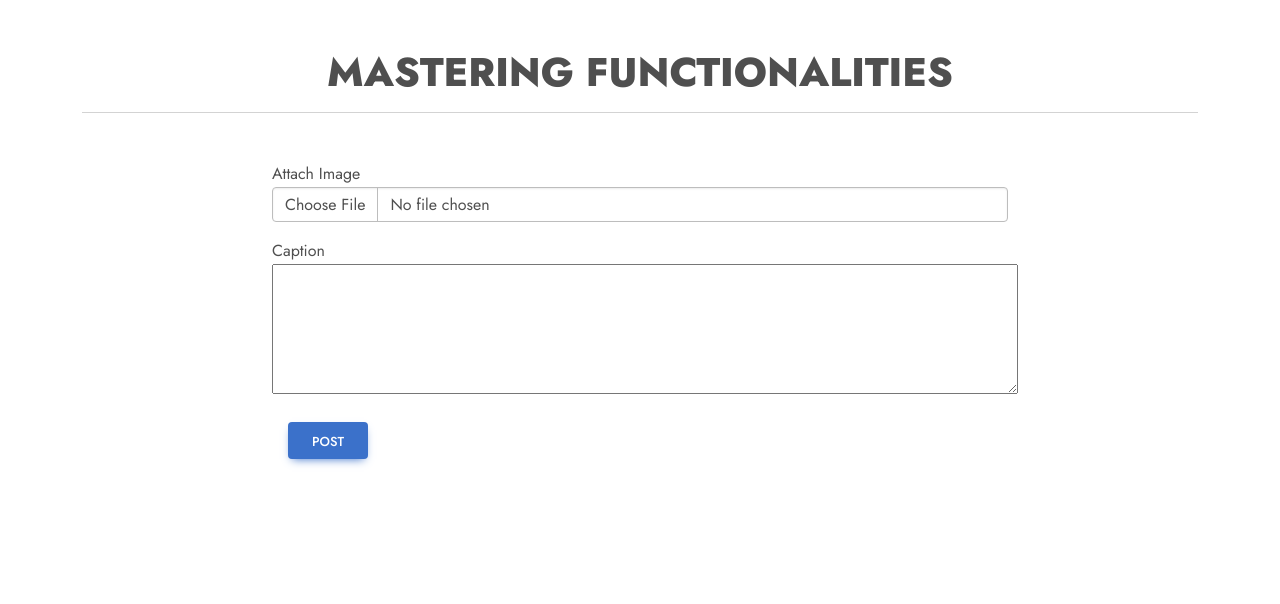
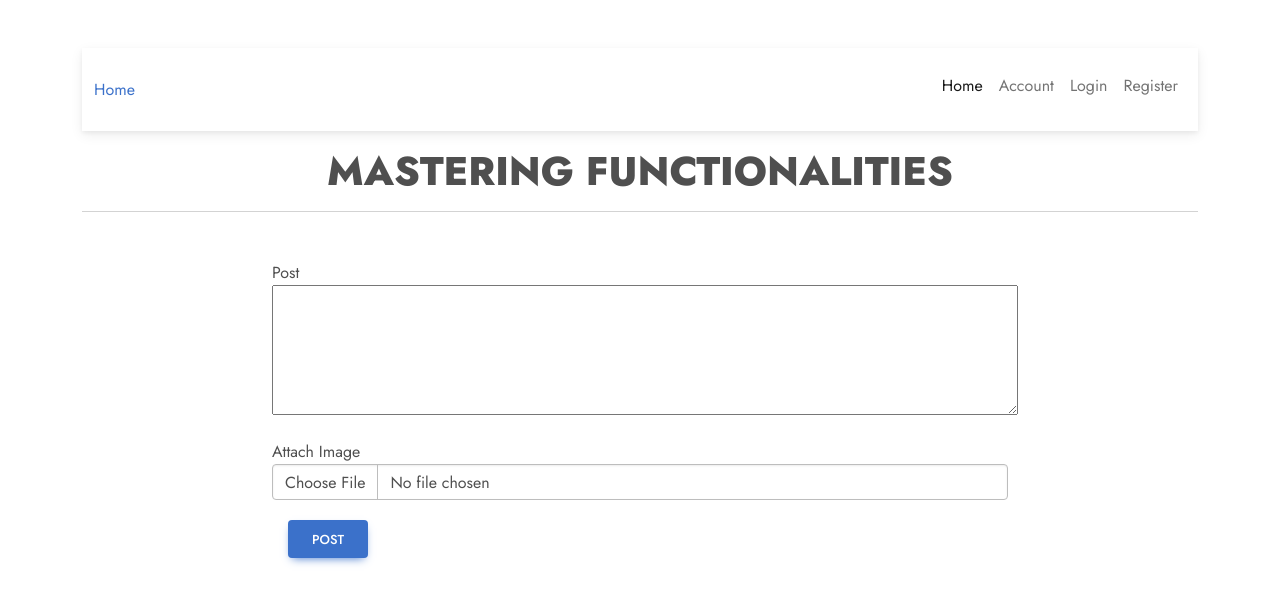
Before and after one commit to Vitalis-Kirui/Master-ui, an Angular app: page / in a window 1280 px wide. Shown: the top 604 px of the page. Built offline with nearby package versions, Linux system fonts and the light colour scheme.

Commit message:
creating the navbar

```diff
--- a/src/app/Components/home/home.component.html
+++ b/src/app/Components/home/home.component.html
@@ -5,16 +5,16 @@
 
         <form action="">
 
+            <!-- Caption -->
+            <div class="form-group mb-1 my-3">
+                <label for="">Post</label> <br>
+                <textarea name="message" id="" cols="81" rows="5"></textarea>
+            </div>
+
             <!-- Image -->
             <div class="form-group mb-1 my-3">
                 <label for="">Attach Image</label>
                 <input type="file" class="form-control">
-            </div>
-
-            <!-- Caption -->
-            <div class="form-group mb-1 my-3">
-                <label for="">Caption</label> <br>
-                <textarea name="message" id="" cols="81" rows="5"></textarea>
             </div>
 
             <!-- Post button -->
--- /dev/null
+++ b/src/app/Components/navbar/navbar.component.html
@@ -0,0 +1,38 @@
+<!-- Navbar -->
+<nav class="navbar navbar-expand-lg mb-3">
+    <!-- Container wrapper -->
+    <div class="container">
+        <!-- Navbar brand -->
+        <a class="me-2" routerLink="" routerLinkActive="active">Home</a>
+
+        <!-- Toggle button -->
+        <button class="navbar-toggler" type="button" data-mdb-toggle="collapse" data-mdb-target="#navbarButtonsExample"
+            aria-controls="navbarButtonsExample" aria-expanded="false" aria-label="Toggle navigation">
+            <i class="fas fa-bars"></i>
+        </button>
+
+        <!-- Collapsible wrapper -->
+        <div class="collapse navbar-collapse" id="navbarButtonsExample">
+            <!-- Left links -->
+            <ul class="navbar-nav me-auto mb-2 mb-lg-0">
+
+            </ul>
+            <!-- Left links -->
+
+            <div class="d-flex align-items-center mt-2">
+                <ul>
+                    <li class="navbar-nav">
+                        <a class="nav-link" routerLink="" routerLinkActive="active">Home</a>
+                        <a class="nav-link" routerLink="verify" routerLinkActive="active">Account</a>
+                        <a class="nav-link" routerLink="login" routerLinkActive="active">Login</a>
+                        <a class="nav-link" routerLink="register" routerLinkActive="active">Register</a>
+                    </li>
+                </ul>
+
+            </div>
+        </div>
+        <!-- Collapsible wrapper -->
+    </div>
+    <!-- Container wrapper -->
+</nav>
+<!-- Navbar -->
--- /dev/null
+++ b/src/app/Components/navbar/navbar.component.ts
@@ -0,0 +1,15 @@
+import { Component, OnInit } from '@angular/core';
+
+@Component({
+  selector: 'app-navbar',
+  templateUrl: './navbar.component.html',
+  styleUrls: ['./navbar.component.css']
+})
+export class NavbarComponent implements OnInit {
+
+  constructor() { }
+
+  ngOnInit(): void {
+  }
+
+}
--- a/src/app/app.component.html
+++ b/src/app/app.component.html
@@ -1,4 +1,7 @@
 <div class="container py-5">
+
+  <!-- Navbar -->
+  <app-navbar></app-navbar>
 
   <div class="text-center">
     <h1>Mastering Functionalities</h1>
--- a/src/app/app.module.ts
+++ b/src/app/app.module.ts
@@ -9,6 +9,7 @@ import { LoginComponent } from './Components/login/login.component';
 import { VerifyComponent } from './Components/verify/verify.component';
 import { SinglePostComponent } from './Components/single-post/single-post.component';
 import { ReactiveFormsModule } from '@angular/forms';
+import { NavbarComponent } from './Components/navbar/navbar.component';
 
 @NgModule({
   declarations: [
@@ -17,7 +18,8 @@ import { ReactiveFormsModule } from '@angular/forms';
     RegisterComponent,
     LoginComponent,
     VerifyComponent,
-    SinglePostComponent
+    SinglePostComponent,
+    NavbarComponent
   ],
   imports: [
     BrowserModule,
```
Also changed, not shown: src/app/Components/navbar/navbar.component.css (added).
